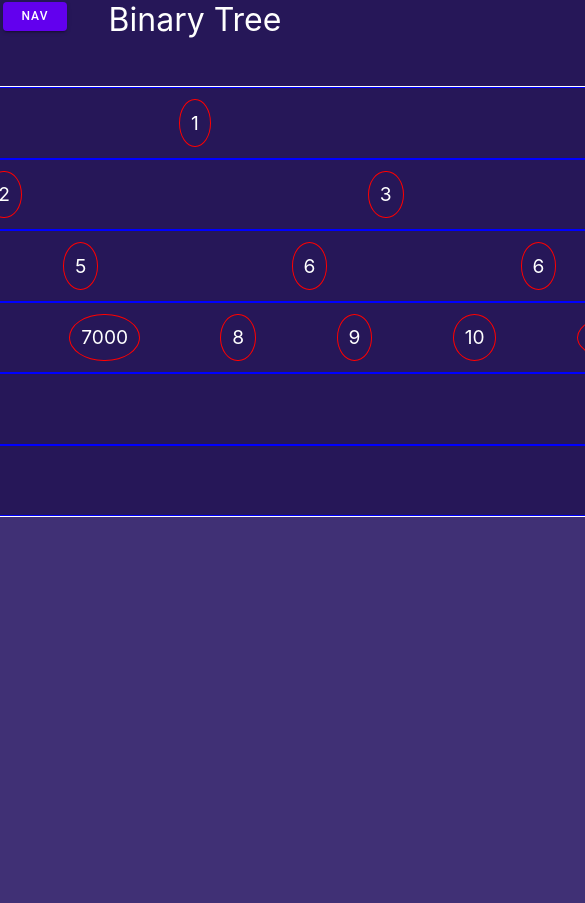
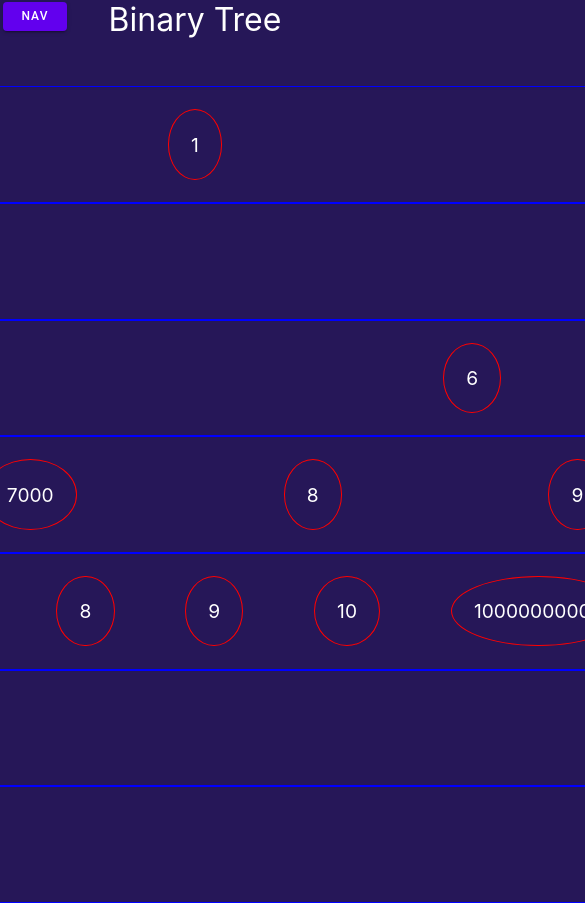
Before and after one commit to kjameer0/hashmap-visualizer, a React (Vite) app: page /binary-tree in a window 390 px wide. Shown: the top 903 px of the page, 585 px wide, since content can reach past the window. Before the commit the page ends 844 px from the top, so only its background shows below. Built offline with nearby package versions, Linux system fonts and the light colour scheme.

Commit message:
experimenting with binary tree responsive design

```diff
--- a/src/components/BinaryTreeDisplay.tsx
+++ b/src/components/BinaryTreeDisplay.tsx
@@ -2,14 +2,20 @@ import { BinaryTreeMaker, BinaryTreeNode, getBaseLog, makeRows } from 'utils/bin
 import BinaryTreeVisNode from './BinaryTreeVisNode';
 const gridStyles = {
   display: 'grid',
-  border: '1px solid white',
-  overflow: 'auto',
+  border: '0px solid white',
+  overflow: 'scroll',
+  width: '102%',
+  margin: 'auto -1%',
+  //backgroundColor: 'navy',
   //width: '90vw',
 };
 const rowStyles = {
   display: 'flex',
   justifyContent: 'space-evenly',
   border: '1px solid blue',
+  width: '100%',
+  // paddingLeft: '20%',
+  // paddingRight: '20%',
 };
 
 export default function BinaryTreeDisplay({
--- a/src/components/BinaryTreeVisNode.tsx
+++ b/src/components/BinaryTreeVisNode.tsx
@@ -1,10 +1,12 @@
 import { BinaryTreeMaker, BinaryTreeNode } from 'utils/binaryTree-utils';
 import * as CSS from 'csstype';
 const cellStyles: CSS.Properties = {
+  display: 'flex',
+  justifyContent: 'center',
   border: '1px solid red',
   borderRadius: '50%',
   padding: '1%',
-  margin: '1%',
+  margin: '1% auto',
   overflow: 'hidden',
 };
 const cellPStyles: CSS.Properties = {
--- a/src/components/visualizers/BinaryTree.tsx
+++ b/src/components/visualizers/BinaryTree.tsx
@@ -12,6 +12,28 @@ export default function BinaryTree() {
       '5',
       '6',
       '6',
+      '6',
+      '6',
+      '6',
+      '7000',
+      '8',
+      '9',
+      '10',
+      '100000',
+      '6',
+      '9',
+      '7',
+      '6',
+      '6',
+      '6',
+      '7000',
+      '8',
+      '9',
+      '10',
+      '10000000000',
+      '6',
+      '9',
+      '7',
       '6',
       '6',
       '6',
```
